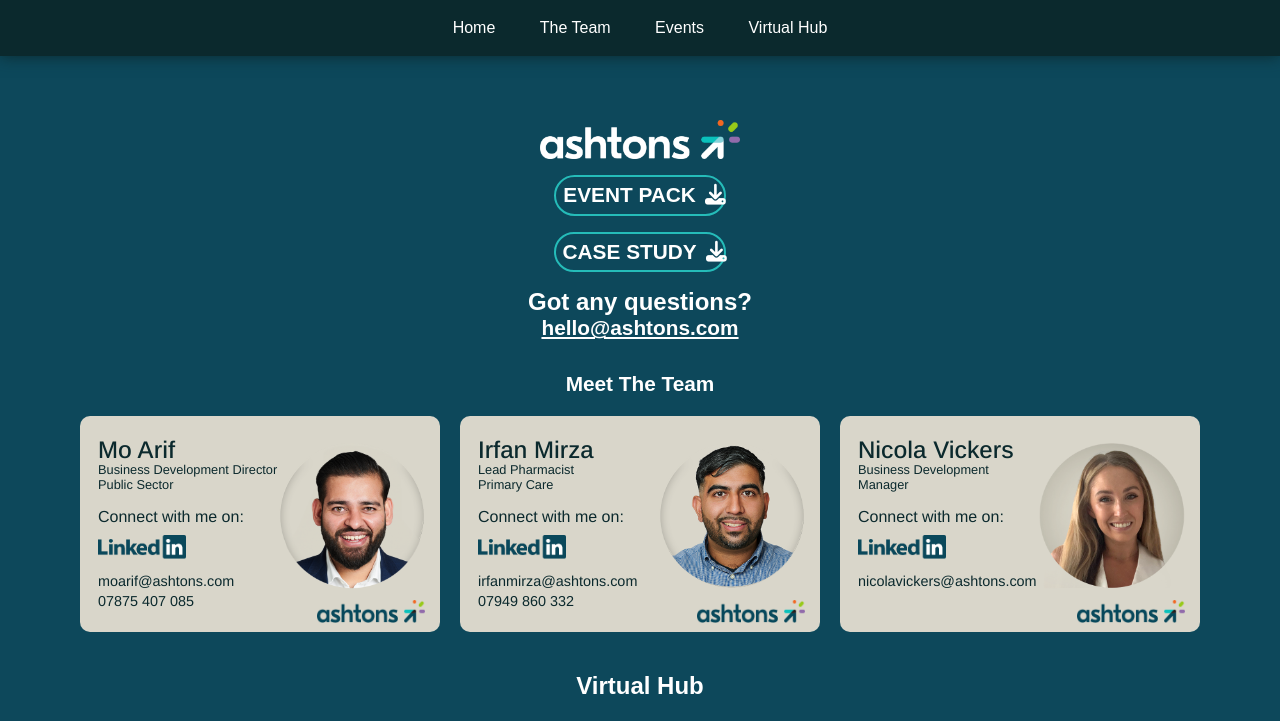
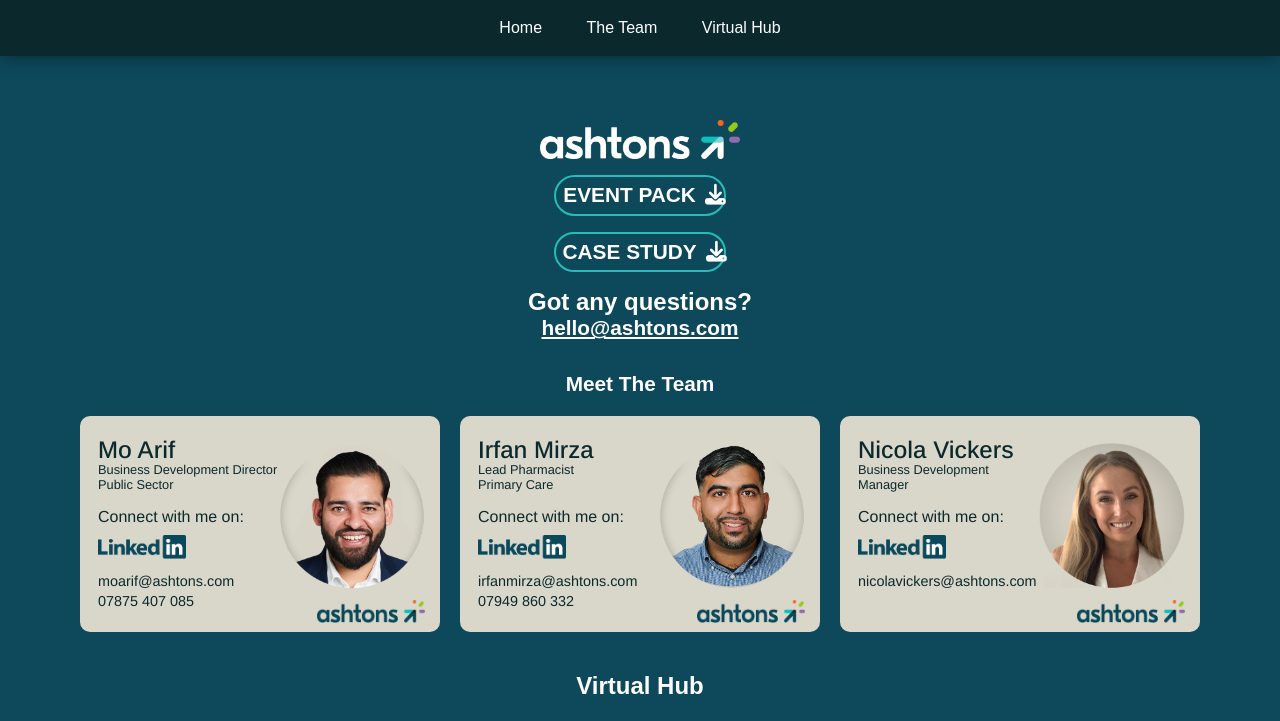
Before and after one commit to ashtonsevents/ashtonsevents.github.io, a plain HTML site: page index.html in a window 1280 px wide. Shown: the top 721 px of the page. Drawn offline with nearby package versions, Linux system fonts and the light colour scheme; grey boxes are pictures that could not be loaded; a web font is replaced by a local one.

Commit message:
Update index.html

```diff
--- a/index.html
+++ b/index.html
@@ -19,7 +19,7 @@
         <ul>
             <li><a href="#Home">Home</a></li>
             <li><a href="#Team">The Team</a></li>
-            <li><a href="#Events">Events</a></li>
+            <!--<li><a href="#Events">Events</a></li>-->
             <li><a href="#Virtual">Virtual Hub</a></li>
             <!--<li><a href="#Contact">Contact</a></li>-->
         </ul>
```
